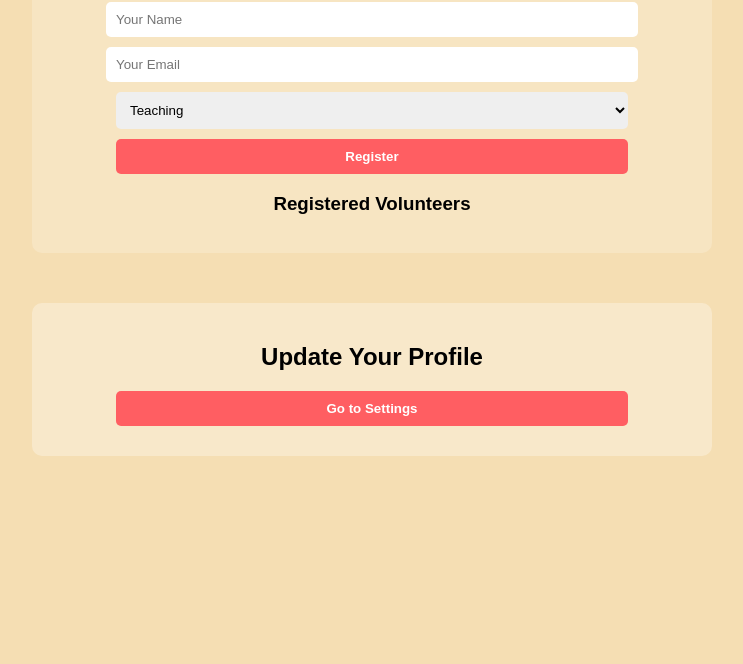
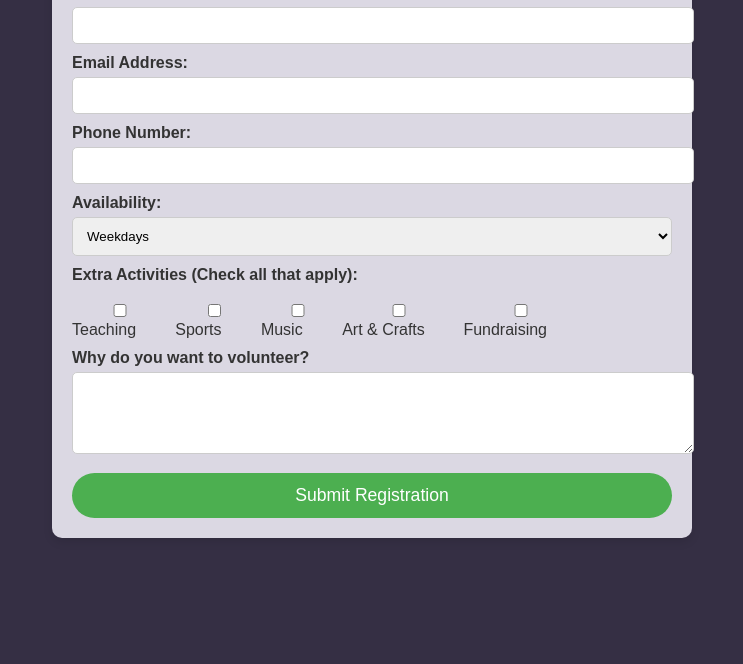
Before and after one commit to HARSHAVARDHINIMADESH/orphange-management, a plain HTML site: page volunteer.html in a window 1280 px wide. Shown: the part 136-800 px from the top of the page, without its empty margins (268-1011 px from the left). Drawn offline with Linux system fonts and the light colour scheme.

Commit message:
Update volunteer.html

```diff
--- a/volunteer.html
+++ b/volunteer.html
@@ -4,113 +4,112 @@
     <meta charset="UTF-8">
     <meta name="viewport" content="width=device-width, initial-scale=1.0">
     <title>Volunteer Registration</title>
-
     <style>
         body {
-            font-family: Arial, sans-serif;
-            background:wheat;
-            color: white;
-            text-align: center;
+            font-family: 'Arial', sans-serif;
+            background-color: #f0f0f5;
+            color: #333;
             margin: 0;
             padding: 0;
+            background-color: #352F44;
+        }
+        .container {
+            width: 90%;
+            max-width: 600px;
+            margin: 20px auto;
+            padding: 20px;
+            background: #dbd8e3;
+            border-radius: 10px;
+            box-shadow: 0 4px 10px rgba(0, 0, 0, 0.1);
+        }
+        h1 {
+            text-align: center;
             color: black;
         }
-        nav {
-            background: rgba(0, 0, 0, 0.7);
-            padding: 10px 0;
+        label {
+            font-weight: bold;
+            display: block;
+            margin-top: 10px;
         }
-        nav ul {
-            list-style: none;
-            padding: 0;
+        input, select, textarea {
+            width: 100%;
+            padding: 10px;
+            margin-top: 5px;
+            border: 1px solid #ccc;
+            border-radius: 5px;
         }
-        nav ul li {
-            display: inline;
-            margin: 0 15px;
+        .checkbox-group {
+            display: flex;
+            flex-wrap: wrap;
+            margin-top: 5px;
         }
-        nav ul li a {
+        .checkbox-group label {
+            margin-right: 15px;
+            font-weight: normal;
+        }
+        .btn {
+            display: block;
+            width: 100%;
+            padding: 12px;
+            background-color: #4caf50;
             color: white;
-            text-decoration: none;
-            font-weight: bold;
+            border: none;
+            border-radius: 25px;
+            cursor: pointer;
+            font-size: 1.1em;
+            transition: background 0.3s, transform 0.2s;
+            margin-top: 15px;
         }
-        .top-image {
-            display: block;
-            margin: 20px auto;
-            max-width: 600px;
-            width: 100%;
-            border-radius: 10px;
-        }
-        section {
-            margin: 50px auto;
-            padding: 20px;
-            background: rgba(255, 255, 255, 0.2);
-            width: 50%;
-            border-radius: 10px;
-        }
-        input, select, button {
-            display: block;
-            width: 80%;
-            margin: 10px auto;
-            padding: 10px;
-            border-radius: 5px;
-            border: none;
-        }
-        button {
-            background: #ff5e62;
-            color: white;
-            font-weight: bold;
-            cursor: pointer;
-        }
-        button:hover {
-            background:#ff3b4f;
-        }
-        .update-profile {
-            margin: 30px auto;
-            padding: 20px;
-            background: rgba(255, 255, 255, 0.3);
-            width: 50%;
-            border-radius: 10px;
+        .btn:hover {
+            background-color: #ff3b3b;
+            transform: scale(1.05);
         }
     </style>
 </head>
 <body>
 
+    <div class="container">
+        <h1>Volunteer Registration</h1>
+        <form id="volunteerForm">
+            <label for="name">Full Name:</label>
+            <input type="text" id="name" name="name" required>
 
-    <section id="volunteers">
-        <h2>Volunteer Registration</h2>
-        <form id="volunteerForm">
-            <input type="text" id="name" placeholder="Your Name" required>
-            <input type="email" id="email" placeholder="Your Email" required>
-            <select id="task">
-                <option value="teaching">Teaching</option>
-                <option value="cooking">Cooking</option>
-                <option value="fundraising">Fundraising</option>
+            <label for="email">Email Address:</label>
+            <input type="email" id="email" name="email" required>
+
+            <label for="phone">Phone Number:</label>
+            <input type="tel" id="phone" name="phone" required>
+
+            <label for="availability">Availability:</label>
+            <select id="availability" name="availability">
+                <option value="Weekdays">Weekdays</option>
+                <option value="Weekends">Weekends</option>
+                <option value="Anytime">Anytime</option>
             </select>
-            <button type="submit">Register</button>
+
+            <label>Extra Activities (Check all that apply):</label>
+            <div class="checkbox-group">
+                <label><input type="checkbox" name="activities" value="Teaching"> Teaching</label>
+                <label><input type="checkbox" name="activities" value="Sports"> Sports</label>
+                <label><input type="checkbox" name="activities" value="Music"> Music</label>
+                <label><input type="checkbox" name="activities" value="Art & Crafts"> Art & Crafts</label>
+                <label><input type="checkbox" name="activities" value="Fundraising"> Fundraising</label>
+            </div>
+
+            <label for="message">Why do you want to volunteer?</label>
+            <textarea id="message" name="message" rows="4" required></textarea>
+
+            <button type="submit" class="btn">Submit Registration</button>
         </form>
-        <h3>Registered Volunteers</h3>
-        <ul id="volunteerList"></ul>
-    </section>
-
-    <section class="update-profile">
-        <h2>Update Your Profile</h2>
-        <button onclick="window.location.href='settings.html'">Go to Settings</button>
-    </section>
+    </div>
 
     <script>
-        document.getElementById('volunteerForm').addEventListener('submit', function(event) {
+        document.getElementById("volunteerForm").addEventListener("submit", function(event) {
             event.preventDefault();
-            const name = document.getElementById('name').value;
-            const email = document.getElementById('email').value;
-            const task = document.getElementById('task').value;
-
-            if (name && email) {
-                const listItem = document.createElement('li');
-                listItem.textContent = ${name} - ${task};
-                document.getElementById('volunteerList').appendChild(listItem);
-                alert('Volunteer Registered Successfully!');
-                this.reset();
-            }
+            alert("Thank you for registering as a volunteer!");
+            document.getElementById("volunteerForm").reset();
         });
     </script>
+
 </body>
 </html>
```
